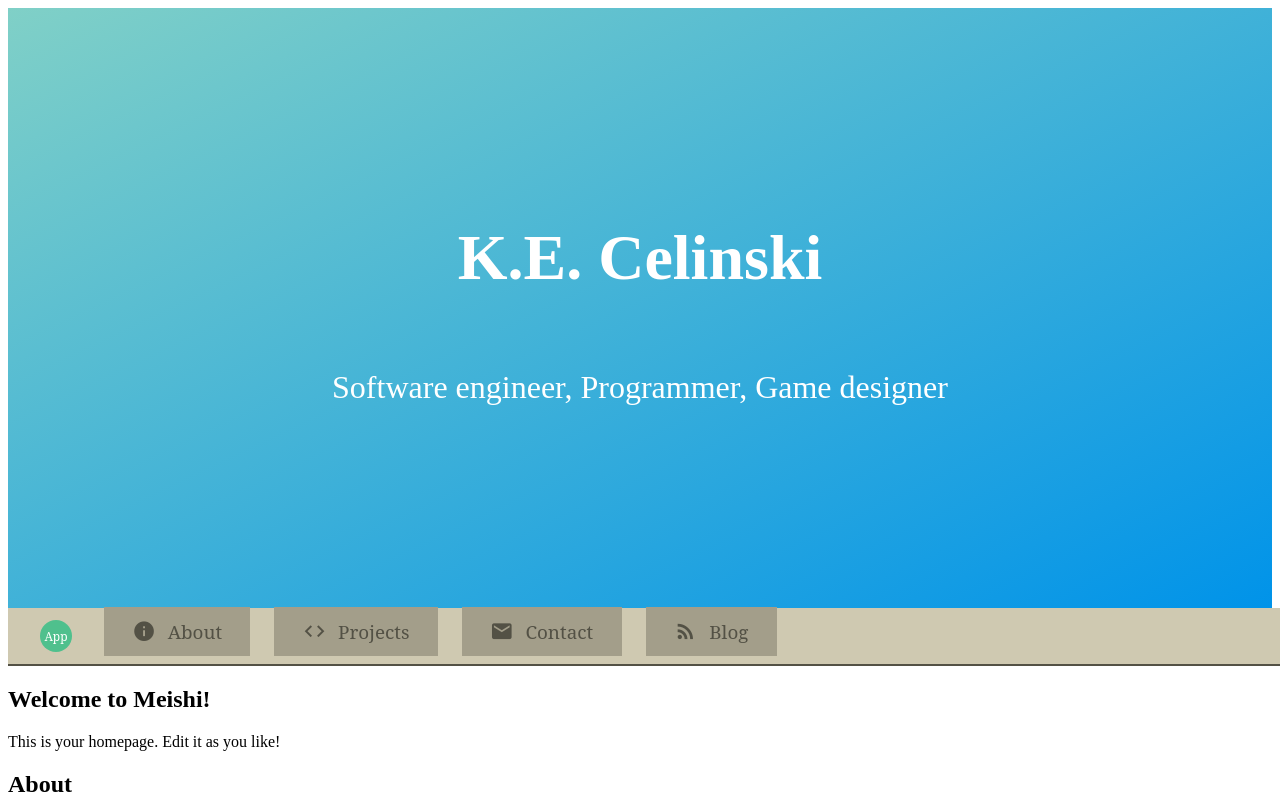
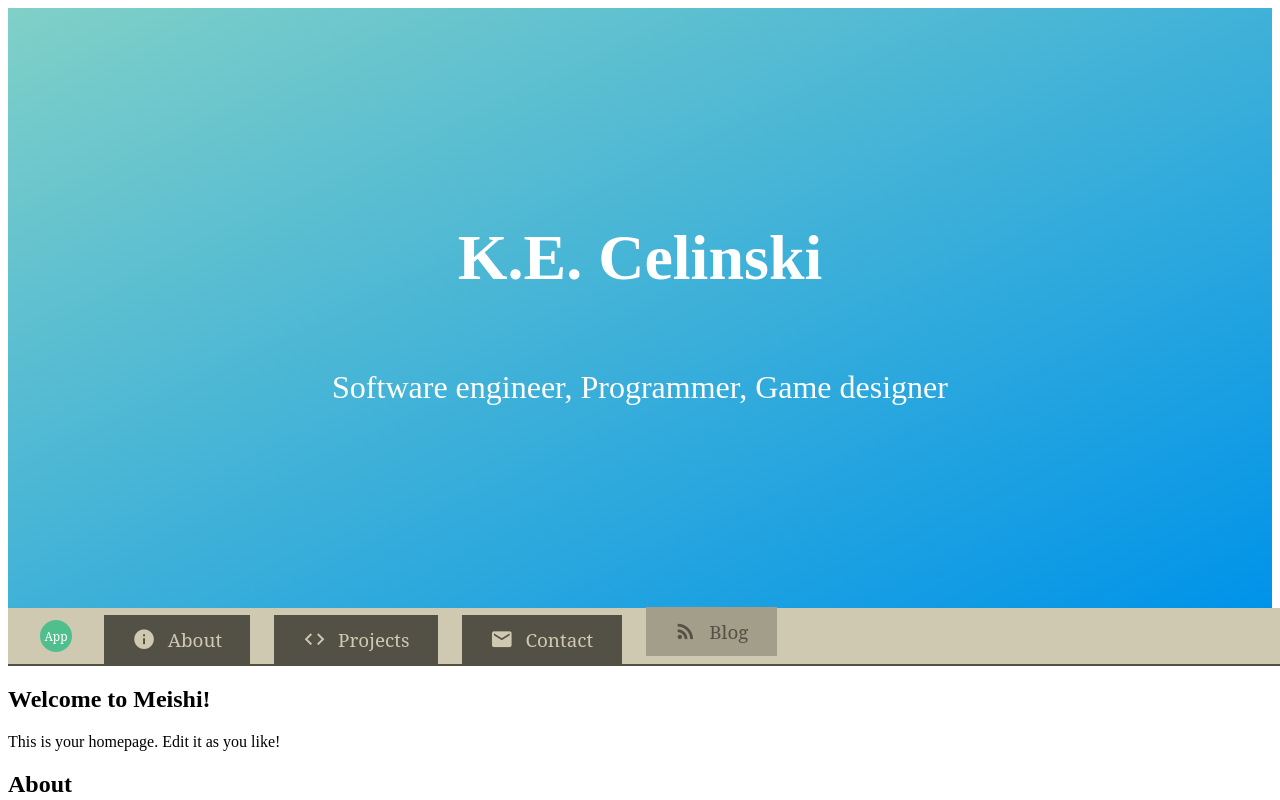
Before and after one commit to Altair115/Meishi, a Vue app: page / in a window 1280 px wide. Shown: the top 800 px of the page. Built offline with nearby package versions, Linux system fonts and the light colour scheme.

Commit message:
like i said resets everything before the style and now we start from scratch with the navbar

```diff
--- a/src/components/navigation/NavBar.vue
+++ b/src/components/navigation/NavBar.vue
@@ -46,7 +46,7 @@
       <Logo />
     </a>
     <ul class="nier-navbar-links">
-    <li>
+      <li>
         <NavBarItem to="#about" label="About" icon="info" />
       </li>
       <li>
--- a/src/components/navigation/NavBarItem.vue
+++ b/src/components/navigation/NavBarItem.vue
@@ -41,10 +41,8 @@
       class="nier-navbar-link"
       :title="label"
       @click="handleClick"
-      active-class="nier-navbar-link-active"
-      exact-active-class="nier-navbar-link-active"
   >
-    <span v-if="icon" class="material-icons nier-navbar-icon">{{ icon }}</span>
+    <span v-if="icon" class="material-icons icon">{{ icon }}</span>
     <slot>{{ label }}</slot>
   </router-link>
 </template>
```
